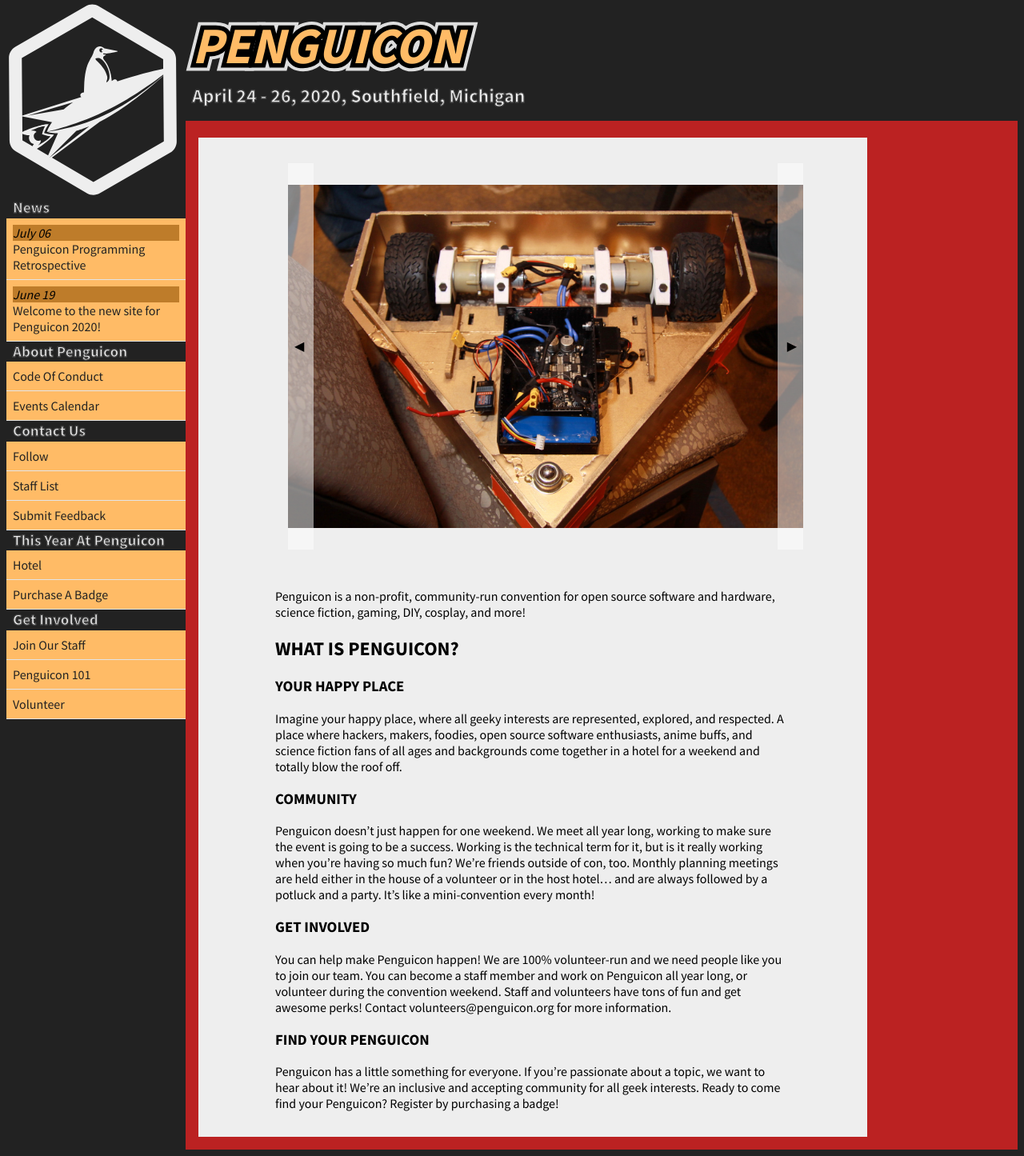
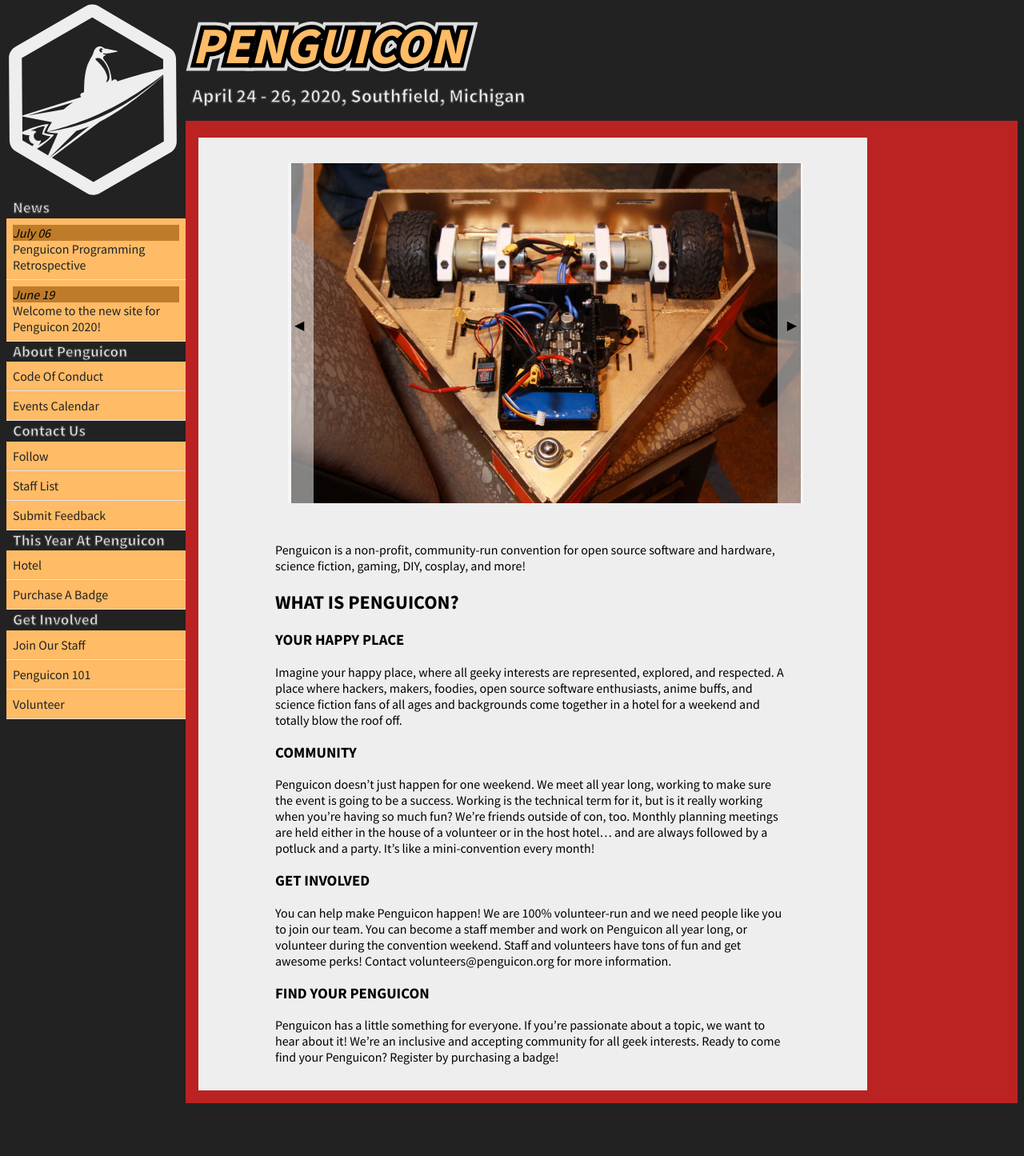
Before and after one commit to penguicon/penguiconwebsite, a Jekyll site: the page built from index.md, in a window 1280 px wide. Shown: the whole page at 80% size. Built offline with Jekyll 4.4.1, drawn with Linux system fonts in a browser that asks for light colours; after the commit the page ends 1387 px from its top, so only the background shows below that.

Commit message:
Set the aspect ratio of the carousel correctly.

```diff
--- a/assets/css/main.css
+++ b/assets/css/main.css
@@ -178,7 +178,7 @@
 /* Carousel */
 .aspect-ratio-container {
   width: 100%;
-  padding-top: 75%;
+  padding-top: 66%;
   position: relative;
 }
 .carousel .prev, .carousel .next {
```
